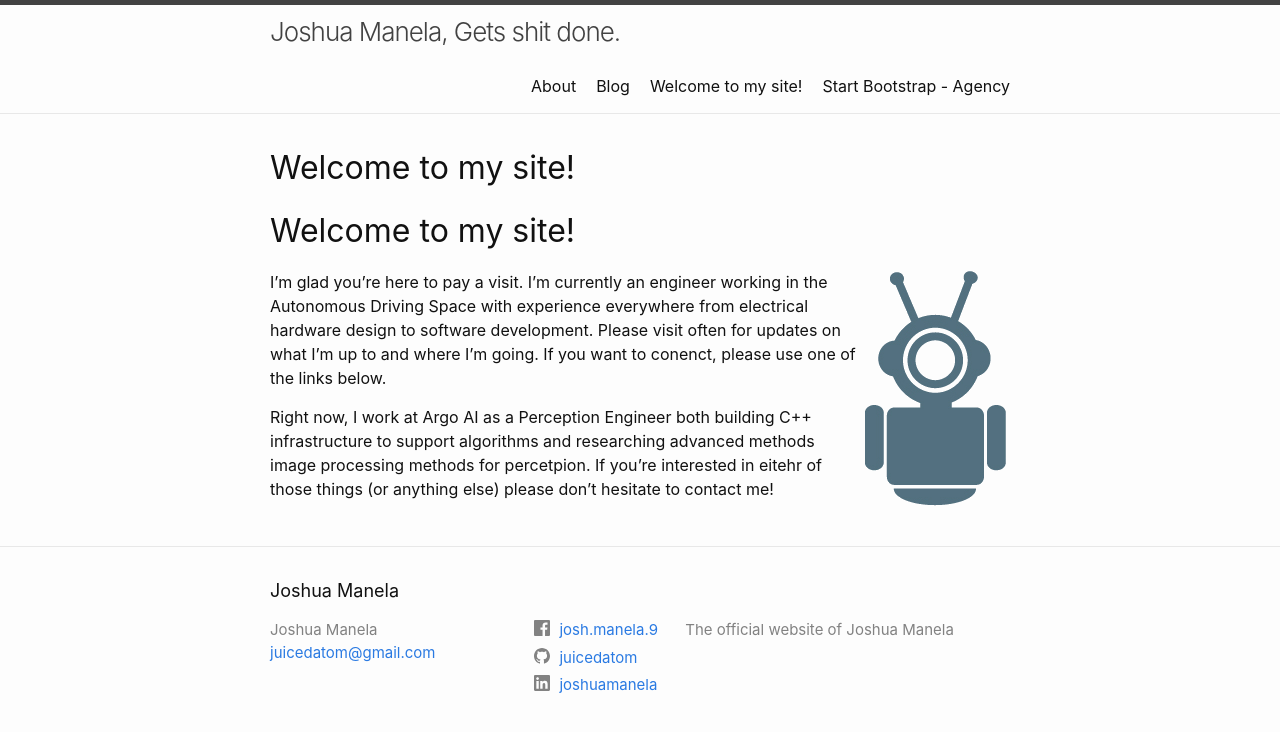
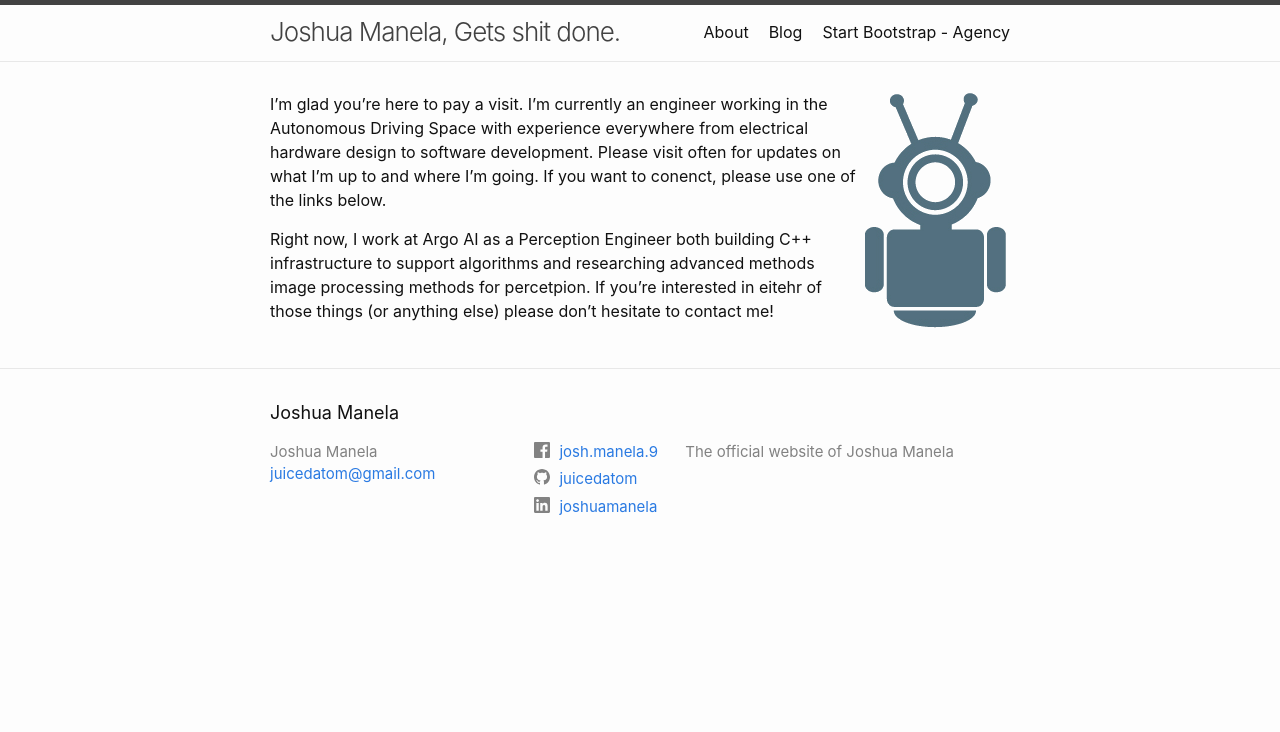
Before and after one commit to juicedatom/mygithubpage, a Jekyll site: the page built from index.md, in a window 1280 px wide. Shown: the top 732 px of the page. Built offline with Jekyll 4.4.1, drawn with Linux system fonts in a browser that asks for light colours; our own code applies the rules of GitHub Pages for plain Markdown files.

Commit message:
fixed small error in header.

```diff
--- a/index.md
+++ b/index.md
@@ -2,7 +2,6 @@
 layout: home
 enable_shit: true
 ---
-# Welcome to my site!
 <img align="right" src="robot-icon.png">
 I'm glad you're here to pay a visit.  I'm currently an engineer working in the Autonomous Driving Space with experience everywhere from electrical hardware design to software development.  Please visit often for updates on what I'm up to and where I'm going.  If you want to conenct, please use one of the links below.
 
```
